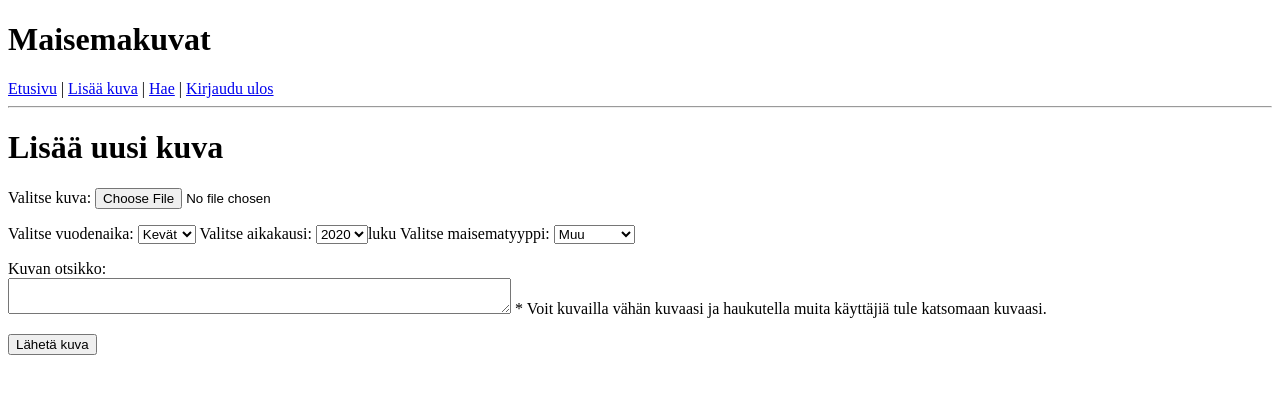
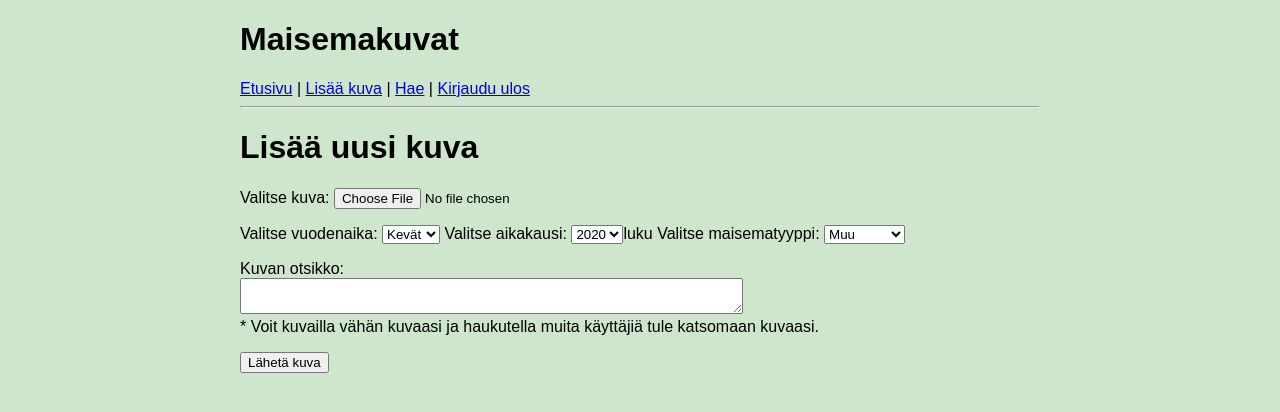
Before and after one commit to chemilia/Maisemakuvat, a Flask app: page /new_photo in a window 1280 px wide. Shown: the top 412 px of the page. Run offline with Flask 3, Linux system fonts and the light colour scheme; the visitor is signed in with stand-in values (Sample User, id 1).

Commit message:
Refactor photo creation to redirect to the new photo page; enhance photo display layout and styling; add main CSS file for consistent design.

```diff
--- a/app.py
+++ b/app.py
@@ -88,7 +88,8 @@ def create_photo():
 
     photos.add_photo(seasons, era, description, scenery, user_id, mime_type, landscape_type_id)
 
-    return redirect("/")
+    photo_id = db.last_insert_id()
+    return redirect("/photo/" + str(photo_id))
 
 @app.route("/edit_photo/<int:photo_id>")
 def edit_photo(photo_id):
--- /dev/null
+++ b/static/main.css
@@ -0,0 +1,12 @@
+body {
+  margin: auto;
+  max-width: 50em;
+  font-family: sans-serif;
+  background-color: rgb(206, 230, 203);
+}
+
+.photo{
+    border: 2px solid whitesmoke;
+  margin: 1em;
+  padding: 0.2em 0.5em;
+}
--- a/templates/base.html
+++ b/templates/base.html
@@ -3,6 +3,7 @@
 
 <head>
     <title>Maisemakuvat</title>
+    <link rel="stylesheet" href="/static/main.css">
 </head>
 
 <body>
--- a/templates/new_photo.html
+++ b/templates/new_photo.html
@@ -48,7 +48,7 @@
     </p>
     <p>
         Kuvan otsikko: <br />
-        <textarea name="description" cols = "60" required maxlength = "200"></textarea>
+        <textarea name="description" cols = "60" required maxlength = "200"></textarea><br />
         * Voit kuvailla vähän kuvaasi ja haukutella muita käyttäjiä tule katsomaan kuvaasi.
     </p>
     <input type="submit" value="Lähetä kuva" />
```
Also changed, not shown: templates/index.html (+7 -5 lines).
